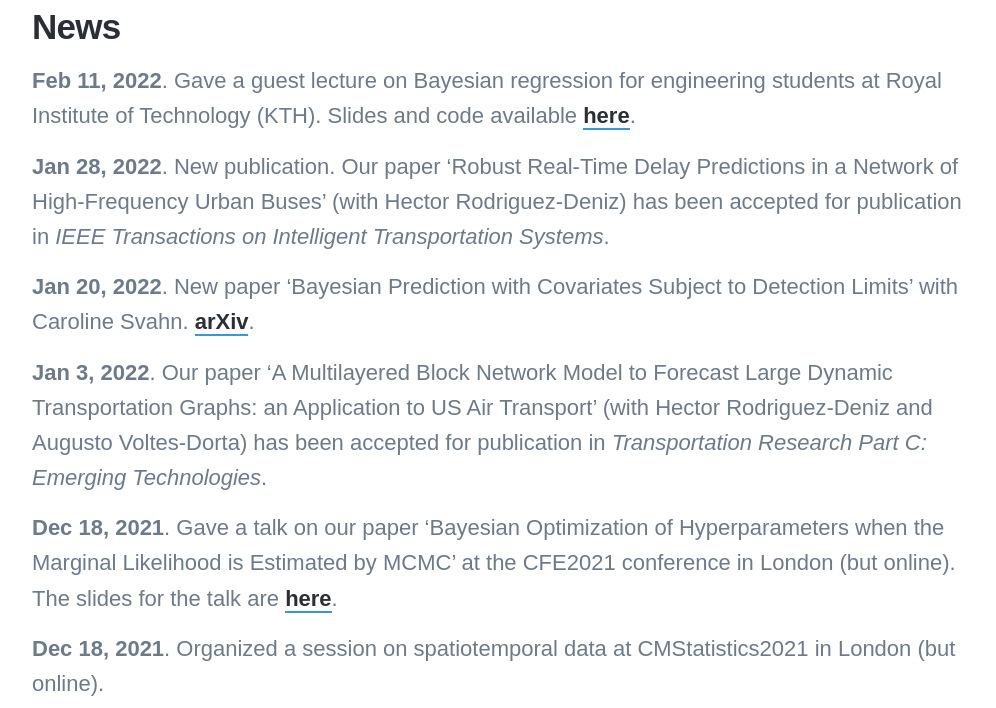
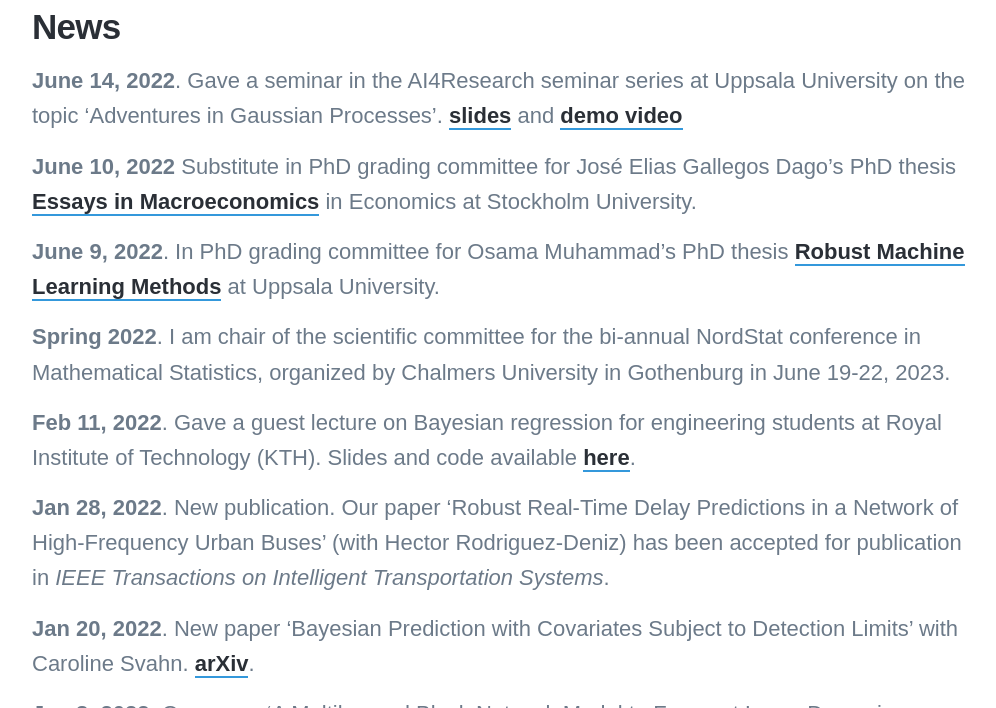
Before and after one commit to mattiasvillani/mattiasvillani.github.io, a Jekyll site: the page built from _pages/news.md, in a window 1280 px wide and 900 px high, scrolled down 404 px, cut to the strip 192-900 px from the top of the window. Shown: the whole strip, without its empty margins (138-1134 px from the left). Built offline with Jekyll 4.4.1, drawn with Linux system fonts in a browser that asks for light colours; nearby versions of some CDN libraries; some web fonts are replaced.

Commit message:
update news until june 2022

```diff
--- a/_pages/news.md
+++ b/_pages/news.md
@@ -6,6 +6,14 @@ featured_image: /images/math.jpg
 ---
 
 ## News
+
+**June 14, 2022**. Gave a seminar in the AI4Research seminar series at Uppsala University on the topic ‘Adventures in Gaussian Processes’. [slides](https://github.com/mattiasvillani/Talks/raw/master/AI4Research.pdf) and [demo video](https://www.youtube.com/watch?ab_channel=MattiasVillani&v=wyD0O5hF5tE)
+
+**June 10, 2022** Substitute in PhD grading committee for José Elias Gallegos Dago's PhD thesis [Essays in Macroeconomics](http://urn.kb.se/resolve?urn=urn%3Anbn%3Ase%3Asu%3Adiva-204070) in Economics at Stockholm University.
+
+**June 9, 2022**. In PhD grading committee for Osama Muhammad’s PhD thesis [Robust Machine Learning Methods](http://uu.diva-portal.org/smash/record.jsf?dswid=350&pid=diva2%3A1651294) at Uppsala University.
+
+**Spring 2022**. I am chair of the scientific committee for the bi-annual NordStat conference in Mathematical Statistics, organized by Chalmers University in Gothenburg in June 19-22, 2023.
 
 **Feb 11, 2022**. Gave a guest lecture on Bayesian regression for engineering students at Royal Institute of Technology (KTH). Slides and code available [here](https://github.com/mattiasvillani/Talks/tree/master/BayesLinRegKTH2022).
 
```
